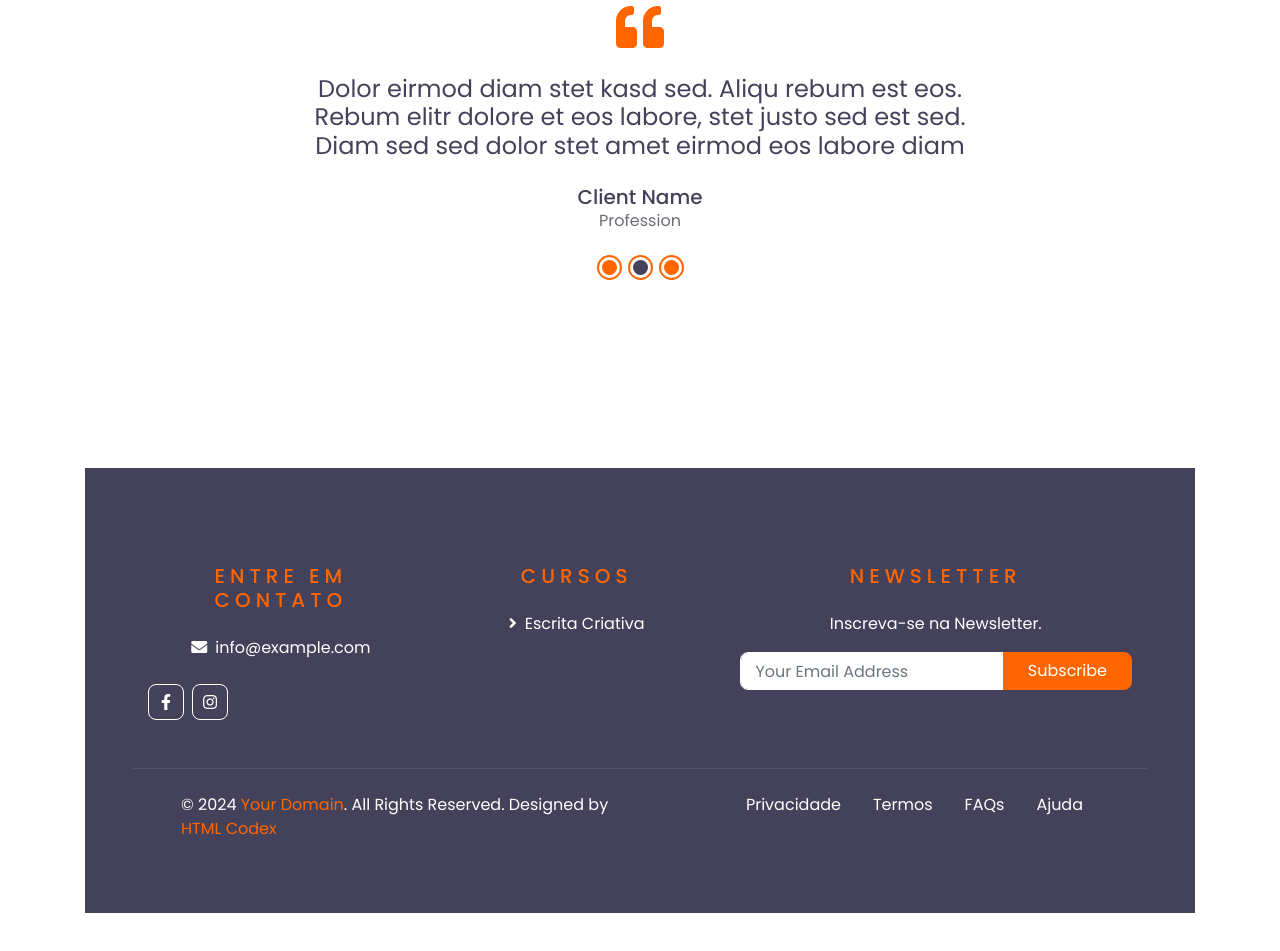
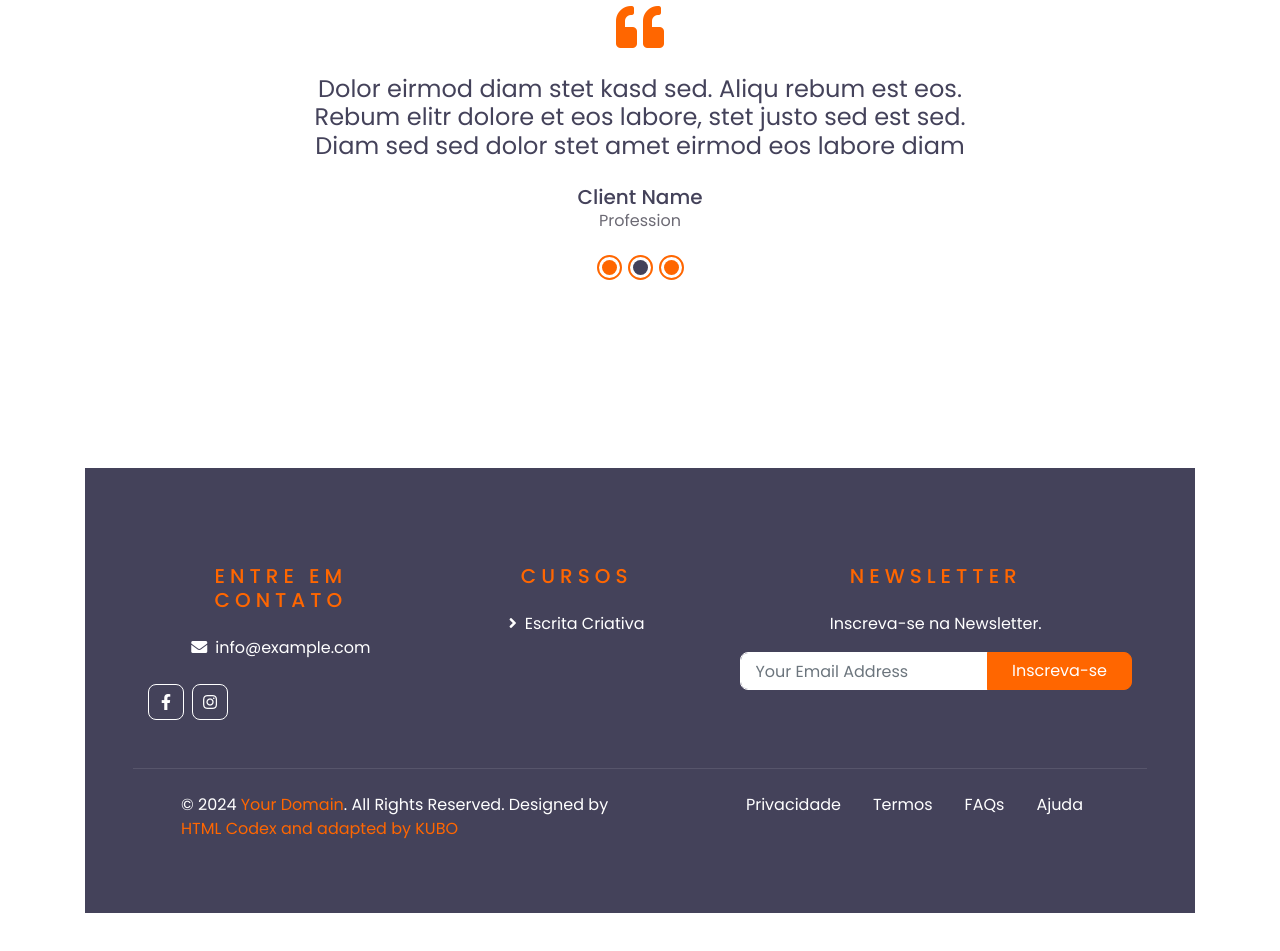
Before and after one commit to mikael83/KUBO, a plain HTML site: page index.html in a window 1280 px wide. Shown: the part 3335-4286 px from the top of the page. Drawn offline with nearby package versions, Linux system fonts and the light colour scheme; files that its build step writes are made by us from their sources; files whose address does not match are found by name.

Commit message:
Pequenas mudanças no footer da página principal

```diff
--- a/index.html
+++ b/index.html
@@ -683,7 +683,7 @@
                     <div class="input-group">
                         <input type="email" class="form-control border-light" style="padding: 15px;" placeholder="Your Email Address">
                         <div class="input-group-append">
-                            <button class="btn btn-primary px-4">Subscribe</button>
+                            <button class="btn btn-primary px-4">Inscreva-se</button>
                         </div>
                     </div>
                 </div>
@@ -693,7 +693,7 @@
     <div class="container-fluid bg-dark text-white border-top py-4 px-sm-3 px-md-5" style="border-color: rgba(256, 256, 256, .1) !important;">
         <div class="row">
             <div class="col-lg-6 text-center text-md-left mb-3 mb-md-0">
-                <p class="m-0 text-white">&copy; 2024 <a href="#">Your Domain</a>. All Rights Reserved. Designed by <a href="https://htmlcodex.com">HTML Codex</a></p>
+                <p class="m-0 text-white">&copy; 2024 <a href="#">Your Domain</a>. All Rights Reserved. Designed by <a href="https://htmlcodex.com">HTML Codex and adapted by KUBO</a></p>
             </div>
             <div class="col-lg-6 text-center text-md-right">
                 <ul class="nav d-inline-flex">
```
